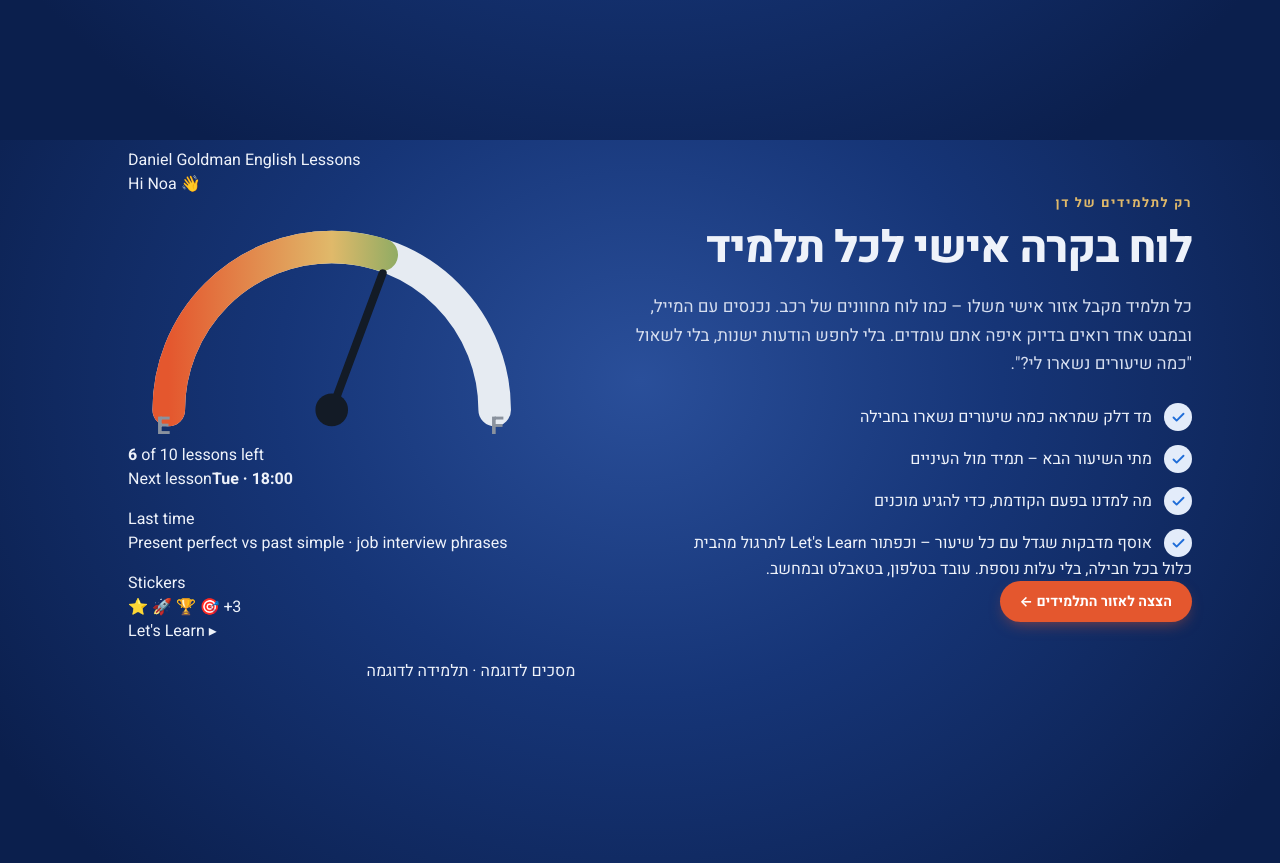
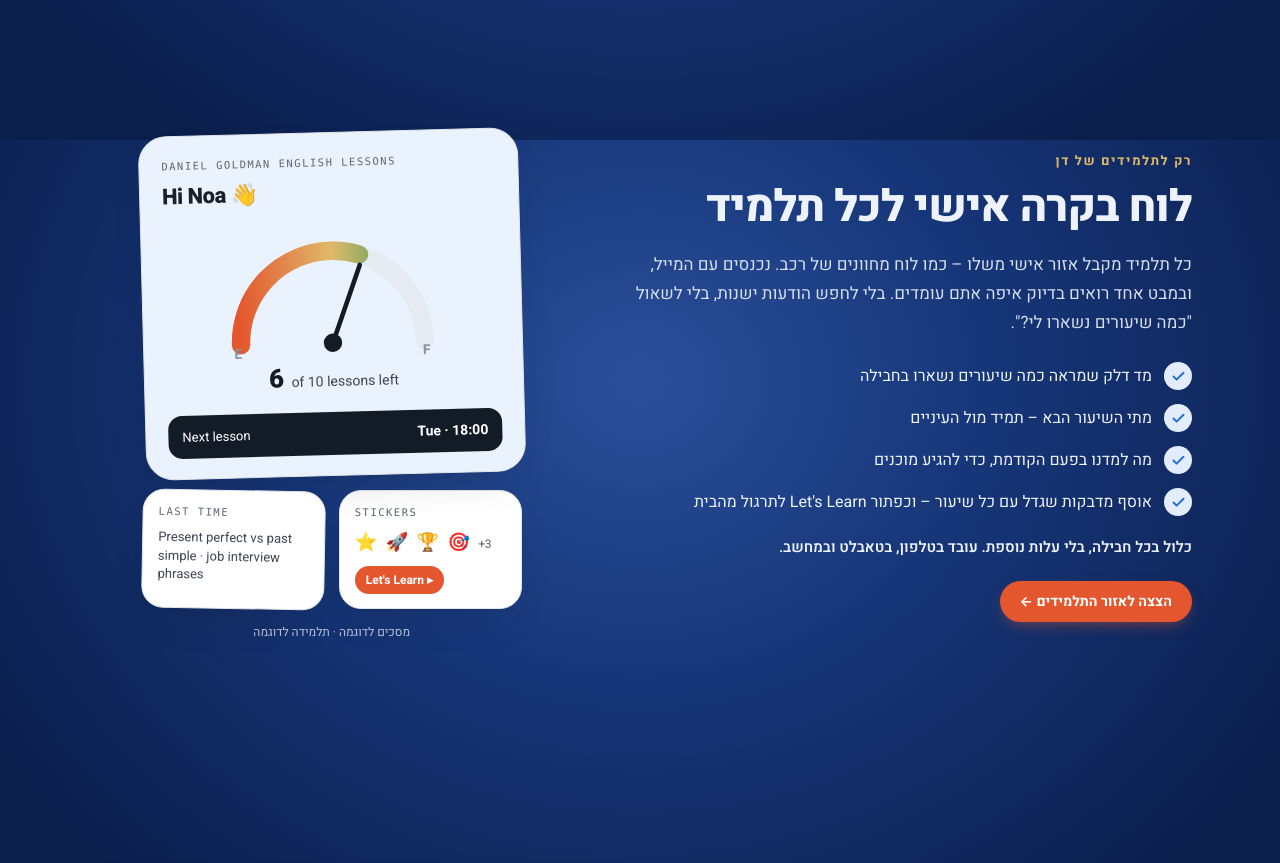
Before and after one commit to dagoldman123/englishdan, a plain HTML site: page index.html in a window 1280 px wide. Shown: the part 4660-5523 px from the top of the page. Drawn offline with Linux system fonts and the light colour scheme.

Commit message:
Add styles for student dashboard preview

```diff
--- a/assets/styles.css
+++ b/assets/styles.css
@@ -870,3 +870,42 @@ html.has-ticker .wa-float { bottom: calc(var(--ticker-h, 84px) + 16px); }
 @media (prefers-reduced-motion: reduce) {
   .rt-slide, .rt-slide.leaving, .rt-slide.entering, .rt-text { transition: none; transform: none; }
 }
+
+/* ---------- Student dashboard preview ---------- */
+.dash-note { margin-top: 20px; font-size: 15px; font-weight: 600; }
+.dash-cta { margin-top: 22px; display: inline-flex; }
+.dash-shots { width: min(380px, 100%); margin-inline: auto; display: grid; gap: 14px; }
+.dash-screen {
+  margin: 0; background: #fff; color: #192029;
+  border: 1px solid var(--border); border-radius: 22px;
+  box-shadow: var(--shadow-lift); padding: 18px 20px;
+  font-family: Heebo, ui-sans-serif, system-ui, sans-serif;
+}
+.dash-main { border-radius: 28px; padding: 22px 22px 20px; background: #eaf3fd; }
+.dash-label {
+  font-family: ui-monospace, "SFMono-Regular", Menlo, Consolas, monospace;
+  font-size: 10.5px; letter-spacing: 1.5px; text-transform: uppercase; color: #5b6573;
+}
+.dash-hello { margin-top: 6px; font-size: 22px; font-weight: 800; letter-spacing: -.5px; }
+.dash-gauge { display: block; width: 100%; max-width: 230px; margin: 12px auto 0; }
+.dash-big { text-align: center; font-size: 14px; color: #3d4654; margin-top: 2px; }
+.dash-big b { font-size: 26px; font-weight: 800; color: #131b26; margin-inline-end: 4px; }
+.dash-next {
+  margin-top: 14px; display: flex; justify-content: space-between; align-items: center;
+  background: #131b26; color: #fff; border-radius: 14px; padding: 11px 14px; font-size: 13px;
+}
+.dash-next b { font-size: 14px; }
+.dash-row { display: grid; grid-template-columns: 1fr 1fr; gap: 14px; }
+.dash-mini { padding: 14px 15px; }
+.dash-mini p { margin: 8px 0 0; font-size: 13px; line-height: 1.45; color: #3d4654; }
+.dash-stickers { margin-top: 8px; font-size: 18px; letter-spacing: 2px; }
+.dash-stickers span { font-size: 12px; color: #5b6573; letter-spacing: 0; }
+.dash-learn {
+  display: inline-block; margin-top: 10px; font-size: 12px; font-weight: 700;
+  background: var(--student); color: #fff; border-radius: 99px; padding: 5px 11px;
+}
+.dash-caption { text-align: center; font-size: 12px; opacity: .75; margin: 0; }
+@media (min-width: 960px) {
+  .dash-main { transform: rotate(-1.5deg); }
+  .dash-row .dash-mini:first-child { transform: rotate(1deg); }
+}
```
